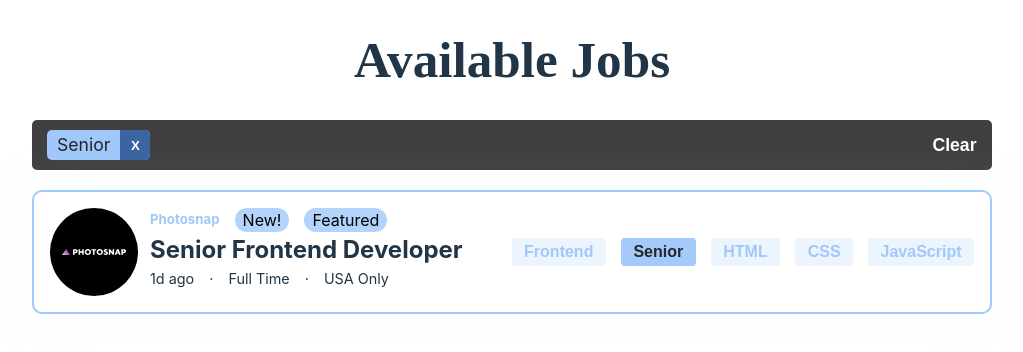
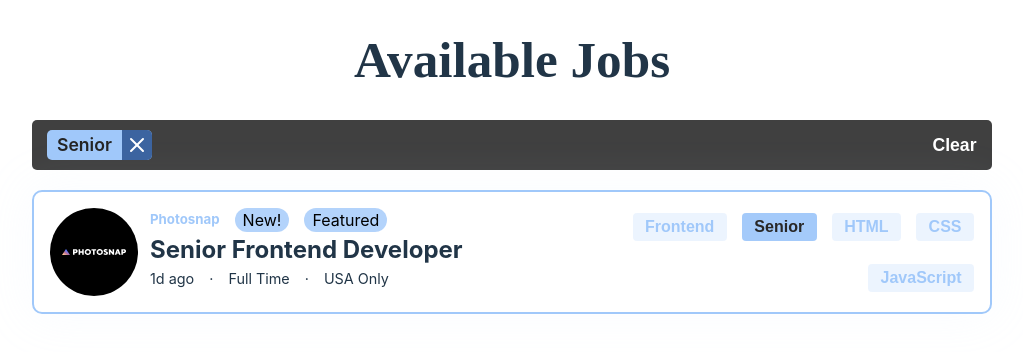
Before and after one commit to mathematiCode/job-listings-fem, a React (Vite) app: page / in a window 1280 px wide. Both pictures are taken after a click on the item "Senior". Shown: the top 352 px of the page, without its empty margins (128-1151 px from the left). Built offline with nearby package versions, Linux system fonts and the light colour scheme; a web font is replaced by a local one.

Commit message:
Styles and lucide icon

```diff
--- a/package.json
+++ b/package.json
@@ -10,6 +10,8 @@
     "preview": "vite preview"
   },
   "dependencies": {
+    "lucide": "^0.462.0",
+    "lucide-react": "^0.462.0",
     "motion": "^11.12.0",
     "react": "^18.3.1",
     "react-dom": "^18.3.1"
--- a/src/App.jsx
+++ b/src/App.jsx
@@ -1,5 +1,6 @@
 import "./css/index.css";
 import JobListingsContainer from "./components/JobListingsContainer.jsx";
+import SelectedJobDetails from "./components/SelectedJobDetails.jsx";
 import FilterContainer from "./components/FilterContainer.jsx";
 import FilterListProvider from "./context/FilterListProvider.jsx";
 import CurrentJobsProvider from "./context/CurrentJobsProvider.jsx";
@@ -11,7 +12,10 @@ function App() {
         <div className="app" key="all-jobs">
           <h1>Available Jobs</h1>
           <FilterContainer></FilterContainer>
-          <JobListingsContainer></JobListingsContainer>
+          <div>
+            <JobListingsContainer></JobListingsContainer>
+            <SelectedJobDetails></SelectedJobDetails>
+          </div>
         </div>
       </CurrentJobsProvider>
     </FilterListProvider>
--- a/src/components/CurrentFilters.jsx
+++ b/src/components/CurrentFilters.jsx
@@ -2,6 +2,7 @@
 import { FilterListContext } from "../context/FilterListProvider";
 import { useContext } from "react";
 import { removeItemFromList } from "../utilities";
+import { X } from "lucide-react";
 
 function CurrentFilters() {
   const { filterList, setFilterList } = useContext(FilterListContext);
@@ -22,7 +23,7 @@ function CurrentFilters() {
               key={`remove ${filter}`}
               onClick={() => removeFilter(filter)}
             >
-              X
+              <X />
             </button>
           </div>
         );
--- /dev/null
+++ b/src/components/SelectedJobDetails.jsx
@@ -0,0 +1,5 @@
+function SelectedJobDetails() {
+  return <div className="selected-job-container"></div>;
+}
+
+export default SelectedJobDetails;
--- a/src/css/card.css
+++ b/src/css/card.css
@@ -4,7 +4,7 @@
 }
 
 .job-container {
-  /* background-color: rgba(0, 32, 98, 0.258); */
+  background-color: inherit;
   border-radius: 10px;
   border: 2px solid rgb(160, 200, 250);
   margin: 20px;
@@ -55,8 +55,13 @@ h2 {
   cursor: pointer;
 }
 
+h2:hover {
+  color: rgb(160, 200, 250);
+}
+
 .feature-container {
   display: flex;
+  flex-wrap: wrap;
   justify-content: end;
   align-items: center;
   gap: 15px;
--- a/src/css/filterContainer.css
+++ b/src/css/filterContainer.css
@@ -2,6 +2,7 @@
   color: #242424;
   outline: none;
   font-size: 1.1rem;
+  font-weight: 600;
   border: none;
   width: 80%;
   display: flex;
@@ -40,6 +41,7 @@ button {
   margin-right: 0px;
   border-top-right-radius: 5px;
   border-bottom-right-radius: 5px;
+  padding-top: 3px;
 }
 
 .clear-button {
--- a/src/css/index.css
+++ b/src/css/index.css
@@ -65,3 +65,7 @@ h1 {
   font-size: inherit;
   padding: 5px;
 }
+
+.selected-job-container {
+  width: 350px;
+}
--- a/src/utilities.js
+++ b/src/utilities.js
@@ -22,7 +22,6 @@ export function filterJobs(filterList) {
       });
     });
   }
-  console.log("new list is", newJobList);
 
   return newJobList;
 }
```
Also changed, not shown: 1 other file (tests, documents, lock files or other folders).
